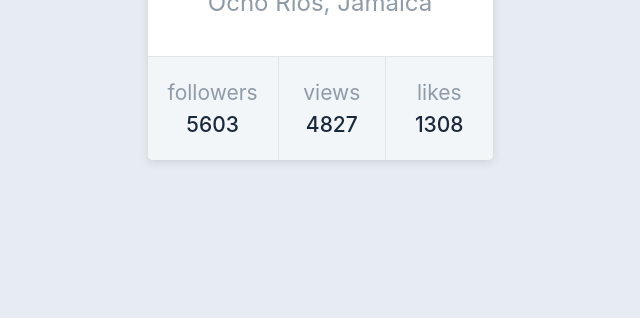
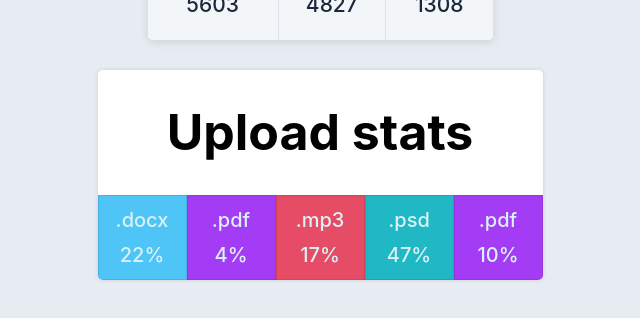
Before and after one commit to JLizcano10/goit-react-hw-01-components, a React (Create React App) app: page / in a window 1280 px wide. Shown: the part 478-796 px from the top of the page, without its empty margins (320-960 px from the left). Built offline with nearby package versions, Linux system fonts and the light colour scheme.

Commit message:
Statistics.jsx y Statistics.styles terminado. v1.0

```diff
--- a/src/components/App.jsx
+++ b/src/App.jsx
@@ -1,5 +1,8 @@
-import Profile from './Profile/Profile';
-import user from '../mock/user.json';
+import Profile from 'components/Profile/Profile';
+import Statistics from 'components/Statistics/Statistics';
+import user from './mock/user.json';
+import data from './mock/data.json';
+
 
 export const App = () => {
   return (
@@ -12,6 +15,7 @@ export const App = () => {
         fontSize: 40,
         color: '#010101',
         flexDirection: 'column',
+        gap: '30px',
       }}
     >
       <Profile
@@ -21,6 +25,8 @@ export const App = () => {
         avatar={user.avatar}
         stats={user.stats}
       />
+
+      <Statistics title="Upload stats" stats={data}  />
     </div>
   );
 };
--- /dev/null
+++ b/src/components/Statistics/Statistics.jsx
@@ -0,0 +1,36 @@
+import { StatisticsListItem, StatisticsList, StatisticsSection, StatisticsTitle, StatisticsText} from "./Statistics.styles";
+
+const getBackgroundColor = (label) => {
+  switch (label) {
+    case '.docx':
+      return '#4fc4f7';
+    case '.pdf':
+      return '#a43cf5';
+    case '.mp3':
+      return '#e64c66';
+    case '.psd':
+      return '#20b8c5';
+    default:
+      return '#51c3f8';
+  }
+};
+
+const Statistics = ({ title, stats }) => {
+    return (
+        <StatisticsSection className="statistics">
+            <StatisticsTitle className="title">{title}</StatisticsTitle>
+            <StatisticsList className="stat-list">
+                {stats.map(({ id, label, percentage }) => (
+                    <StatisticsListItem key={id} style={{ backgroundColor: `${getBackgroundColor(label)}` }} className="item">
+                        <StatisticsText>{label}</StatisticsText>
+                        <StatisticsText>{`${percentage}%`}</StatisticsText>
+                    </StatisticsListItem>
+                ))}
+            </StatisticsList>
+        </StatisticsSection>
+  )
+}
+
+
+
+export default Statistics;
--- /dev/null
+++ b/src/components/Statistics/Statistics.styles.jsx
@@ -0,0 +1,42 @@
+import styled from "styled-components";
+
+
+export const StatisticsSection = styled('section')`
+    display: flex;
+    flex-direction: column;
+    align-items: center;
+    width: 445px;
+    background-color: white;
+    border-radius: 5px;
+    box-shadow: rgba(99, 99, 99, 0.2) 0px 0px 4px 0px;
+    overflow: hidden;
+`;
+
+export const StatisticsTitle = styled('h2')`
+    font-size: 50px;
+    font-weight: 700;
+    padding: 25px;
+`;
+
+export const StatisticsList = styled('ul')`
+    display: flex;
+    width: 100%;
+    border-radius: 5px
+`;
+
+export const StatisticsListItem = styled('li')`
+    display: flex;
+    flex-direction: column;
+    align-items: center;
+    justify-content: center;
+    gap: 5px;
+    width: 100%;
+    padding: 10px 0 10px 0;
+    box-shadow: 0px 0px 1px 1px rgba(0,0,0,0.1) inset;
+`;
+
+export const StatisticsText = styled('span')`
+    font-size:20px;
+    font-weight: 500;
+    color: #d9f2f5;
+`;
--- a/src/index.js
+++ b/src/index.js
@@ -1,6 +1,6 @@
 import React from 'react';
 import ReactDOM from 'react-dom/client';
-import { App } from 'components/App';
+import { App } from 'App';
 import './index.css';
 
 ReactDOM.createRoot(document.getElementById('root')).render(
--- /dev/null
+++ b/src/mock/data.json
@@ -0,0 +1,7 @@
+[
+  { "id": "id-1", "label": ".docx", "percentage": 22 },
+  { "id": "id-2", "label": ".pdf", "percentage": 4 },
+  { "id": "id-3", "label": ".mp3", "percentage": 17 },
+  { "id": "id-4", "label": ".psd", "percentage": 47 },
+  { "id": "id-5", "label": ".pdf", "percentage": 10 }
+]
```
